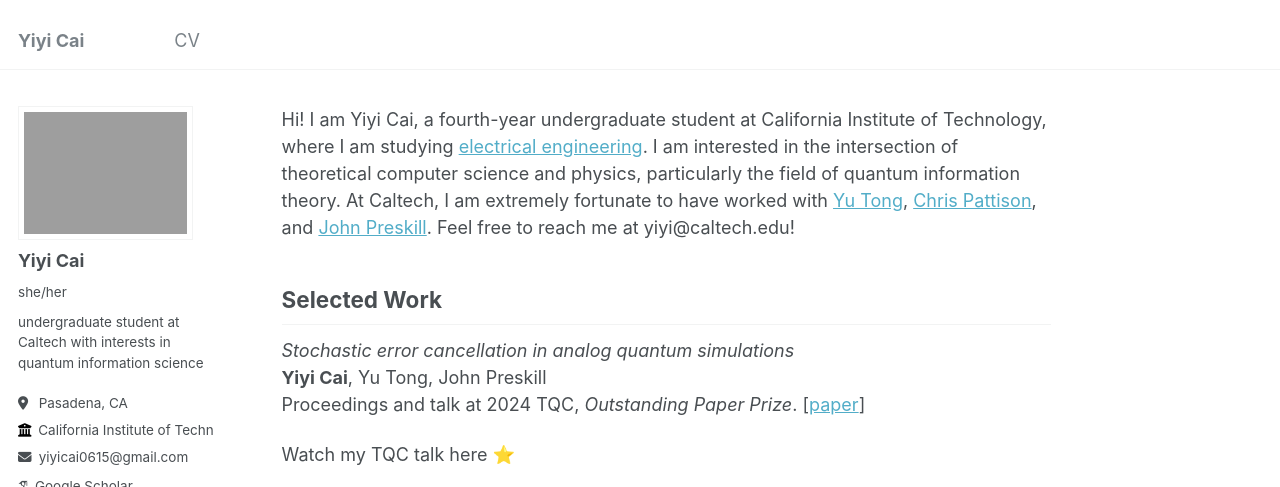
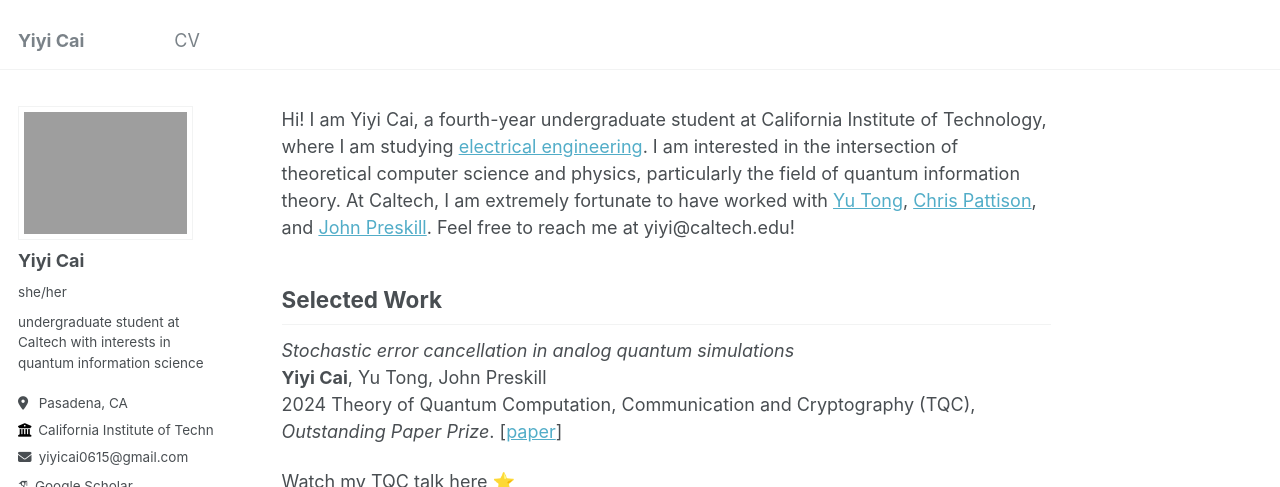
Before and after one commit to Yiyi-Cai/yiyi-cai.github.io, a Jekyll site: the page built from _pages/about.md, in a window 1280 px wide and 1097 px high, cut to the strip 0-487 px from the top of the window. Built offline with Jekyll 4.4.1, drawn with Linux system fonts in a browser that asks for light colours; some web fonts are replaced.

Commit message:
Update about.md

```diff
--- a/_pages/about.md
+++ b/_pages/about.md
@@ -13,7 +13,7 @@ Selected Work
 ----------
 *Stochastic error cancellation in analog quantum simulations*
 **Yiyi Cai**, Yu Tong, John Preskill
-Proceedings and talk at 2024 TQC, *Outstanding Paper Prize*. [[paper](https://drops.dagstuhl.de/entities/document/10.4230/LIPIcs.TQC.2024.2)]
+2024 Theory of Quantum Computation, Communication and Cryptography (TQC), *Outstanding Paper Prize*. [[paper](https://drops.dagstuhl.de/entities/document/10.4230/LIPIcs.TQC.2024.2)]
 
 Watch my TQC talk here ⭐
 <style>
```
